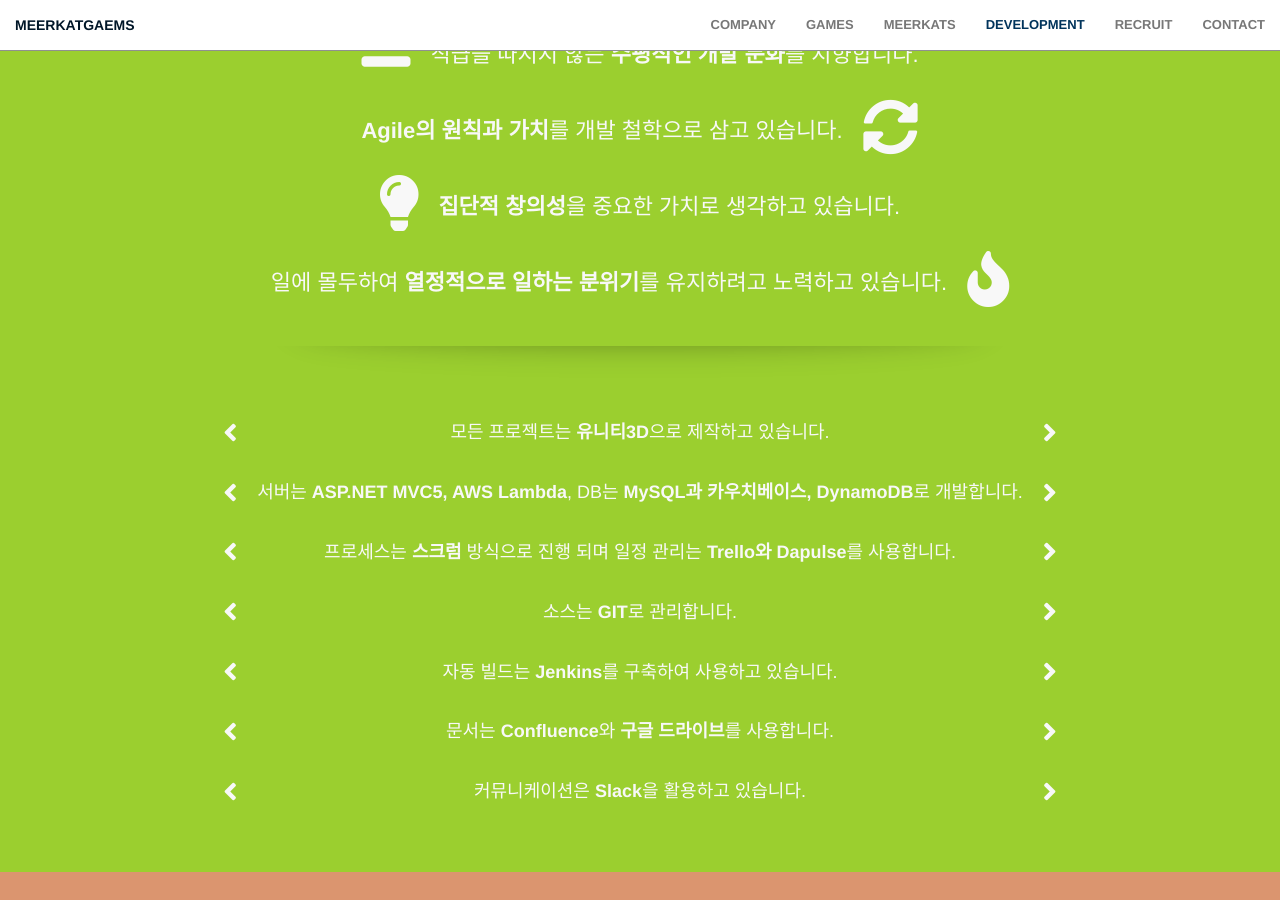
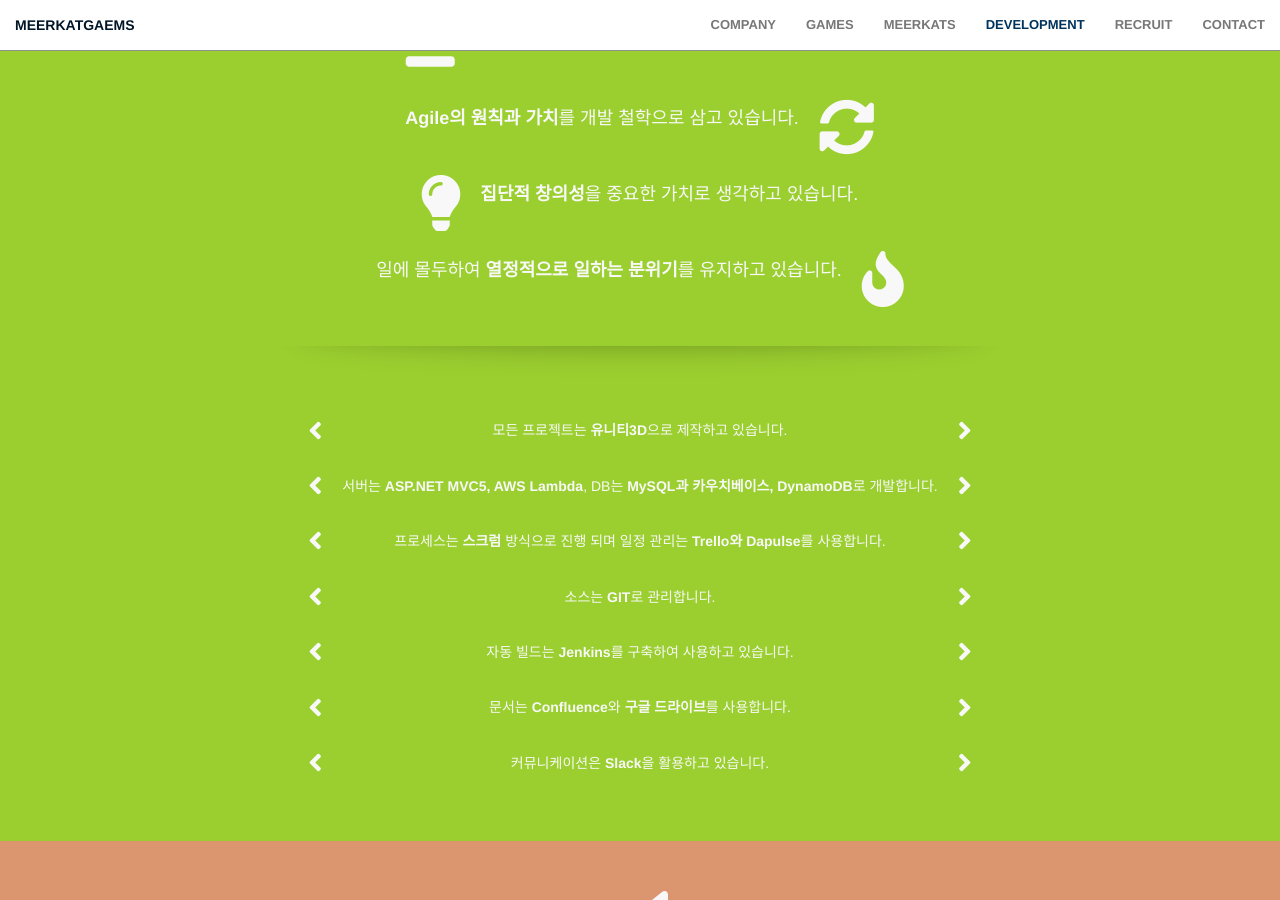
Before and after one commit to meerkatgames-dev/meerkatgames-dev_01.github.io, a Jekyll site: the page built from index.html, in a window 1280 px wide and 900 px high, scrolled down 5008 px. Built offline with Jekyll 4.4.1, drawn with Linux system fonts in a browser that asks for light colours; nearby versions of some CDN libraries; some web fonts are replaced.

Commit message:
Update development.html

```diff
--- a/_includes/development.html
+++ b/_includes/development.html
@@ -27,24 +27,24 @@
          <table>
             <tr>
                <th class="icon_ta" align="right"><i class="fa fa-equals fa-4x"></i></th>
-               <th align="left" valign="top" class="text_ta" ><h3>직급을 따지지 않는 <strong>수평적인 개발 문화</strong>를 지향합니다.</h3></th>
+               <th align="left" valign="top" class="text_ta" ><h4>직급을 따지지 않는 <strong>수평적인 개발 문화</strong>를 지향합니다.</h4></th>
             </tr>
          </table>
          <table>
             <tr>
-               <th align="right" valign="top" class="text_ta"><h3><strong>Agile의 원칙과 가치</strong>를 개발 철학으로 삼고 있습니다.</h3></th>
+               <th align="right" valign="top" class="text_ta"><h4><strong>Agile의 원칙과 가치</strong>를 개발 철학으로 삼고 있습니다.</h4></th>
                <th class="icon_ta" align="left"><i class="fa fa-sync-alt fa-4x"></i></th>
             </tr>
          </table>
          <table>
             <tr>
                <th class="icon_ta" align="right"><i class="fa fa-lightbulb fa-4x"></i></th>
-               <th align="left" valign="top" class="text_ta" ><h3><strong>집단적 창의성</strong>을 중요한 가치로 생각하고 있습니다.</h3></th>
+               <th align="left" valign="top" class="text_ta" ><h4><strong>집단적 창의성</strong>을 중요한 가치로 생각하고 있습니다.</h4></th>
             </tr>
          </table>
          <table>
             <tr>
-               <th align="right" valign="top" class="text_ta" ><h3>일에 몰두하여 <strong>열정적으로 일하는 분위기</strong>를 유지하려고 노력하고 있습니다.</h3></th>
+               <th align="right" valign="top" class="text_ta" ><h4>일에 몰두하여 <strong>열정적으로 일하는 분위기</strong>를 유지하고 있습니다.</h4></th>
                <th class="icon_ta" align="left"><i class="fa fa-fire fa-4x"></i></th>
             </tr>
          </table>
@@ -59,37 +59,37 @@
    <table>
    <tr>
       <th align="right"><i class="fa fa-angle-left fa-2x"></i></th>
-      <th align="center" valign="top"><h4>모든 프로젝트는 <strong>유니티3D</strong>으로 제작하고 있습니다.</h4></th>
+      <th align="center" valign="top"><h5>모든 프로젝트는 <strong>유니티3D</strong>으로 제작하고 있습니다.</h5></th>
       <th align="left"><i class="fa fa-angle-right fa-2x"></i></th>
    </tr>
    <tr>
       <th align="right"><i class="fa fa-angle-left fa-2x"></i></th>
-      <th align="center" valign="top"><h4>서버는 <strong>ASP.NET MVC5, AWS Lambda</strong>, DB는 <Strong>MySQL과 카우치베이스, DynamoDB</strong>로 개발합니다.</h4></th>
+      <th align="center" valign="top"><h5>서버는 <strong>ASP.NET MVC5, AWS Lambda</strong>, DB는 <Strong>MySQL과 카우치베이스, DynamoDB</strong>로 개발합니다.</h5></th>
       <th align="left"><i class="fa fa-angle-right fa-2x"></i></th>
    </tr>
    <tr>
       <th align="right"><i class="fa fa-angle-left fa-2x"></i></th>
-      <th align="center" valign="top"><h4>프로세스는 <strong>스크럼</strong> 방식으로 진행 되며 일정 관리는 <Strong>Trello와 Dapulse</strong>를 사용합니다.</h4></th>
+      <th align="center" valign="top"><h5>프로세스는 <strong>스크럼</strong> 방식으로 진행 되며 일정 관리는 <Strong>Trello와 Dapulse</strong>를 사용합니다.</h5></th>
       <th align="left"><i class="fa fa-angle-right fa-2x"></i></th>
    </tr>
    <tr>
       <th align="right"><i class="fa fa-angle-left fa-2x"></i></th>
-      <th align="center" valign="top"><h4>소스는 <strong>GIT</strong>로 관리합니다.</h4></th>
+      <th align="center" valign="top"><h5>소스는 <strong>GIT</strong>로 관리합니다.</h5></th>
       <th align="left"><i class="fa fa-angle-right fa-2x"></i></th>
    </tr>
    <tr>
       <th align="right"><i class="fa fa-angle-left fa-2x"></i></th>
-      <th align="center" valign="top"><h4>자동 빌드는 <strong>Jenkins</strong>를 구축하여 사용하고 있습니다.</h4></th>
+      <th align="center" valign="top"><h5>자동 빌드는 <strong>Jenkins</strong>를 구축하여 사용하고 있습니다.</h5></th>
       <th align="left"><i class="fa fa-angle-right fa-2x"></i></th>
    </tr>
    <tr>
       <th align="right"><i class="fa fa-angle-left fa-2x"></i></th>
-      <th align="center" valign="top"><h4>문서는 <strong>Confluence</strong>와 <strong>구글 드라이브</strong>를 사용합니다.</h4></th>
+      <th align="center" valign="top"><h5>문서는 <strong>Confluence</strong>와 <strong>구글 드라이브</strong>를 사용합니다.</h5></th>
       <th align="left"><i class="fa fa-angle-right fa-2x"></i></th>
    </tr>
    <tr>
       <th align="right"><i class="fa fa-angle-left fa-2x"></i></th>
-      <th align="center" valign="top"><h4>커뮤니케이션은 <strong>Slack</strong>을 활용하고 있습니다.</h4></th>
+      <th align="center" valign="top"><h5>커뮤니케이션은 <strong>Slack</strong>을 활용하고 있습니다.</h5></th>
       <th align="left"><i class="fa fa-angle-right fa-2x"></i></th>
    </tr>
 </table>
```
